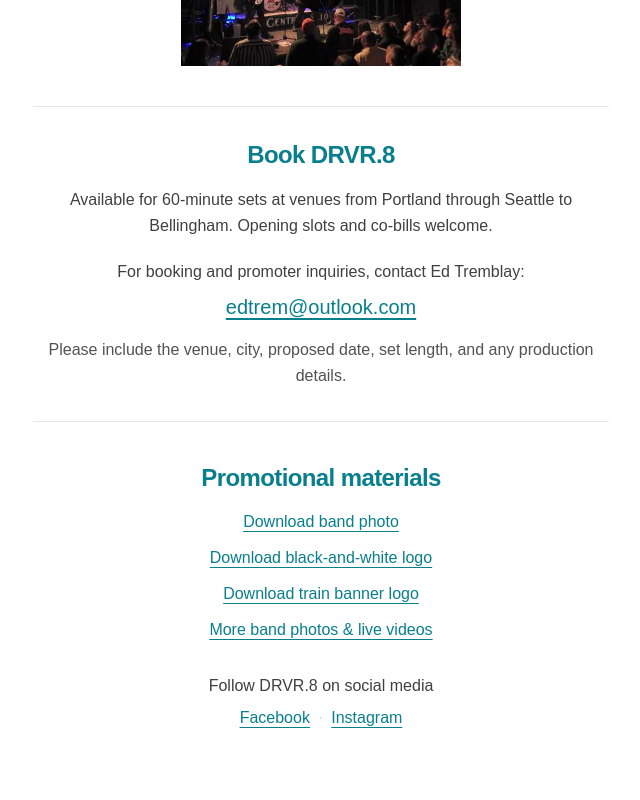
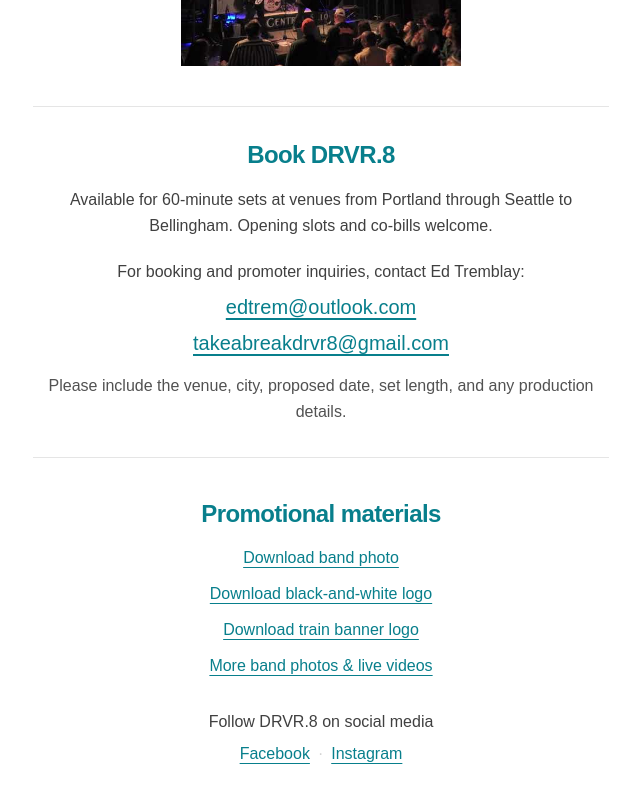
Before and after one commit to edtremsaga/vibey-pers-profile, a Next.js app: page /drvr8/contact in a window 1280 px wide. Shown: the part 1199-1999 px from the top of the page, without its empty margins (319-959 px from the left). Before the commit the page ends 1969 px from the top, so only its background shows below. Built offline with nearby package versions, Linux system fonts and the light colour scheme.

Commit message:
Add DRVR.8 booking email

```diff
--- a/src/app/drvr8/contact/page.tsx
+++ b/src/app/drvr8/contact/page.tsx
@@ -138,6 +138,14 @@ export default function Drvr8ContactPage() {
             >
               edtrem@outlook.com
             </a>
+            <p className="mt-2">
+              <a
+                href="mailto:takeabreakdrvr8@gmail.com"
+                className="text-xl text-[#087f8c] underline underline-offset-4 hover:text-[#a32987]"
+              >
+                takeabreakdrvr8@gmail.com
+              </a>
+            </p>
             <p className="mt-4 text-base leading-relaxed text-neutral-600">
               Please include the venue, city, proposed date, set length, and any
               production details.
```
